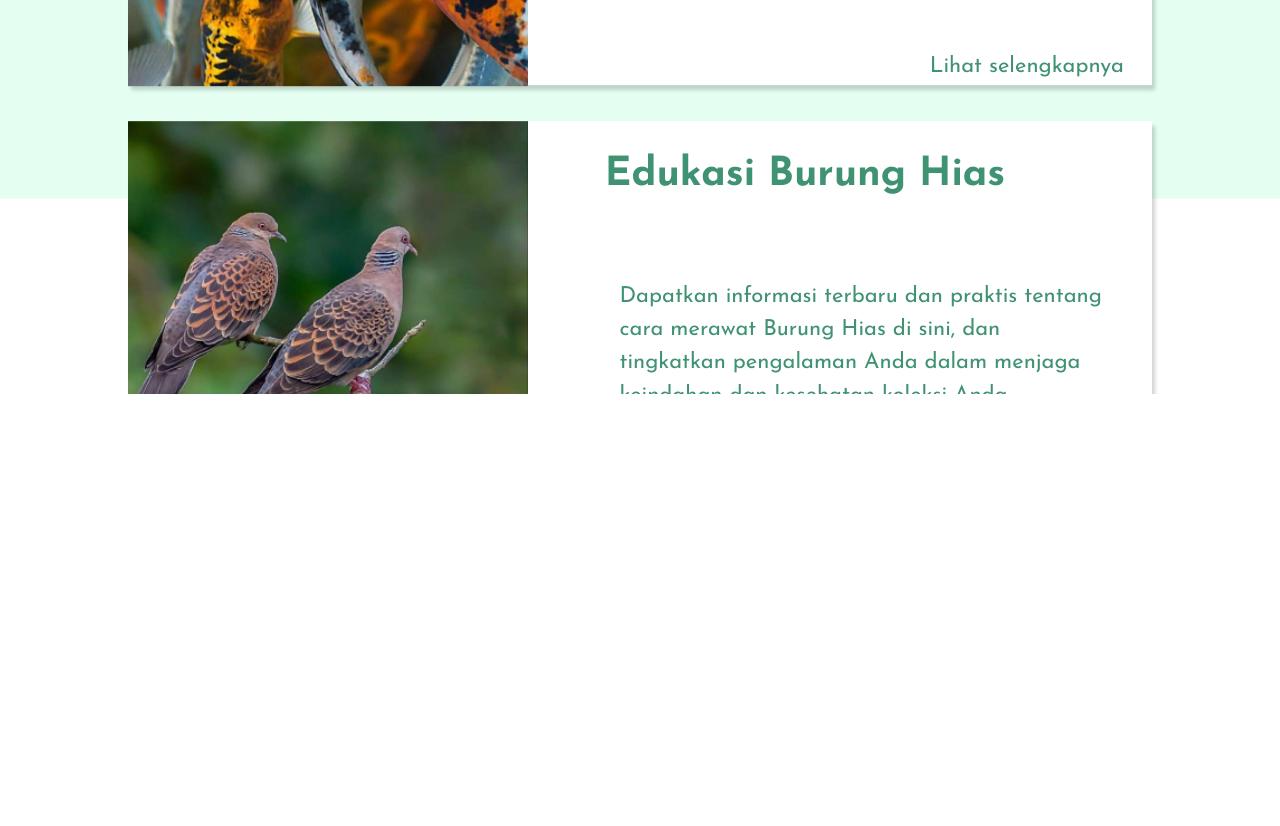
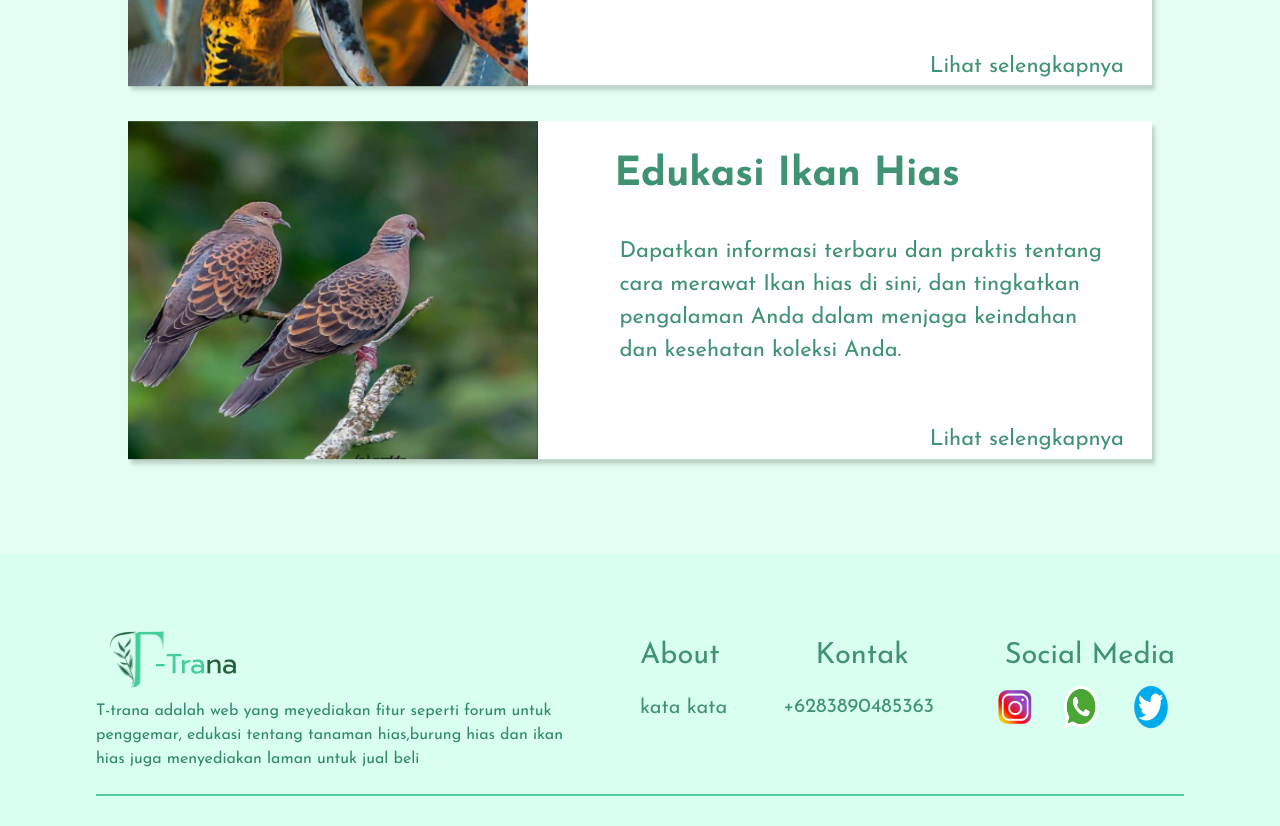
Before and after one commit to auliarahman789/ornatredec, a Next.js app: page /Edukasi in a window 1280 px wide. Shown: the part 1320-2146 px from the top of the page. Before the commit the page ends 1714 px from the top, so only its background shows below. Built offline with nearby package versions, Linux system fonts and the light colour scheme.

Commit message:
membenarkan edukasi

```diff
--- a/src/app/Edukasi/page.tsx
+++ b/src/app/Edukasi/page.tsx
@@ -1,15 +1,15 @@
 import React from "react";
 import Image from "next/image";
+import Footer from "../components/homepage/footer";
 
 function page() {
   return (
-    <div className="overflow-x-hidden">
-      <div>
-        <h1 className="text-[#3F9272] text-[45px] text-center my-[4%]">
+    <><div className="overflow-hidden bg-[#E4FFF2] pb-40">
+      <div className="bg-white">
+        <h1 className="text-[#3F9272] text-[45px] text-center py-[4%]">
           SELAMAT DATANG
         </h1>
-      </div>
-      <div className="bg-[#3F9272] w-[80%] h-[85%] mx-auto pb-8 relative z-20">
+        <div className="bg-[#3F9272] w-[80%] mx-auto pb-8 relative z-20">
           <h1 className="text-white text-[32px] text-center pt-6 pb-6">
             Di Edukasi dasar merawat keindahan
           </h1>
@@ -26,7 +26,8 @@ function page() {
             </span>
           </div>
         </div>
-      <div className="bg-[#E4FFF2] mx-auto -translate-y-[18%]">
+      </div>
+      <div className="bg-[#E4FFF2] mx-auto min-h-screen -translate-y-[18%]">
         <div className="translate-y-[24%]">
           <div className="bg-white w-[80%] h-[338px] mx-auto shadow-[3px_5px_4px] shadow-[#0000002e]">
             <div className="flex">
@@ -34,8 +35,7 @@ function page() {
                 src="/img/Daun hias.png"
                 width={400}
                 height={434}
-                alt="bunga"
-              />
+                alt="bunga" />
               <h1 className="text-[40px] text-[#3F9272] font-bold text-end pl-[7.5%] pt-6">
                 Edukasi Tanaman Hias
               </h1>
@@ -55,8 +55,7 @@ function page() {
                 src="/img/ikan hias 1.png"
                 width={400}
                 height={434}
-                alt="bunga"
-              />
+                alt="bunga" />
               <h1 className="text-[40px] text-[#3F9272] font-bold text-end pl-[7.5%] pt-6">
                 Edukasi Ikan Hias
               </h1>
@@ -70,30 +69,30 @@ function page() {
               <p className="translate-x-[63%] mt-14">Lihat selengkapnya</p>
             </div>
           </div>
-          <div className="bg-white w-[80%] h-[338px] mx-auto mt-9 shadow-[3px_5px_4px] shadow-[#0000002e]">
+          <div className="bg-white w-[80%] h-[338px] mx-auto mt-9  shadow-[3px_5px_4px] shadow-[#0000002e]">
             <div className="flex">
               <Image
                 src="/img/burung hias.png"
                 width={400}
                 height={434}
-                alt="burung"
-              />
+                alt="bunga"
+                className="w-[40%] h-[338px]" />
               <h1 className="text-[40px] text-[#3F9272] font-bold text-end pl-[7.5%] pt-6">
-                Edukasi Burung Hias
+                Edukasi Ikan Hias
               </h1>
             </div>
             <div className="pl-[48%] -translate-y-56 text-[#3F9272] pr-10 text-[22px]">
               <p>
-                Dapatkan informasi terbaru dan praktis tentang cara merawat
-                Burung Hias di sini, dan tingkatkan pengalaman Anda dalam
-                menjaga keindahan dan kesehatan koleksi Anda.
+                Dapatkan informasi terbaru dan praktis tentang cara merawat Ikan
+                hias di sini, dan tingkatkan pengalaman Anda dalam menjaga
+                keindahan dan kesehatan koleksi Anda.
               </p>
-              <p className="translate-x-[63%] mt-5">Lihat selengkapnya</p>
+              <p className="translate-x-[63%] mt-14">Lihat selengkapnya</p>
             </div>
           </div>
         </div>
       </div>
-    </div>
+    </div><Footer /></>
   );
 }
 
```
Lines whose indentation alone changed are shown as unchanged.
